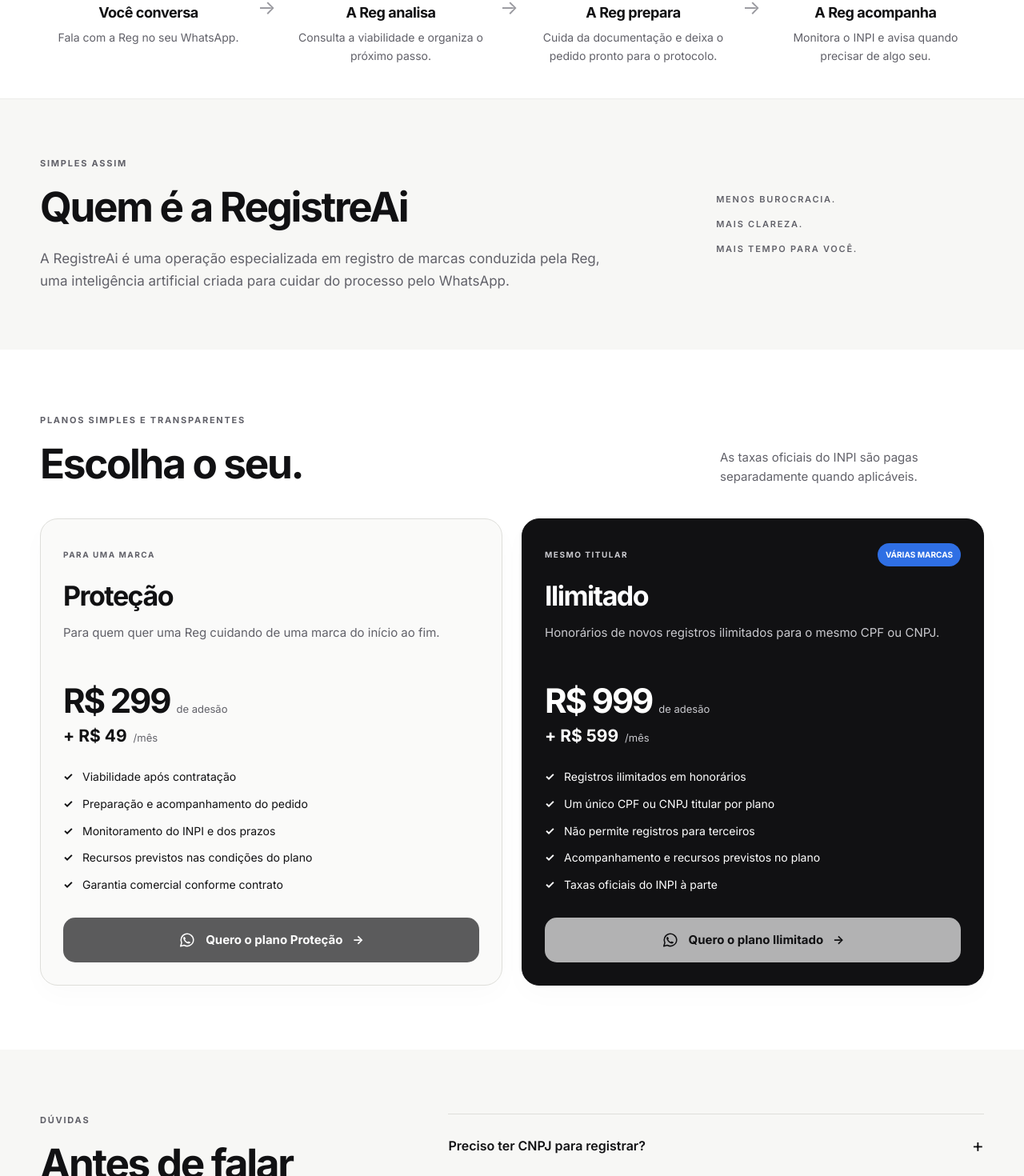
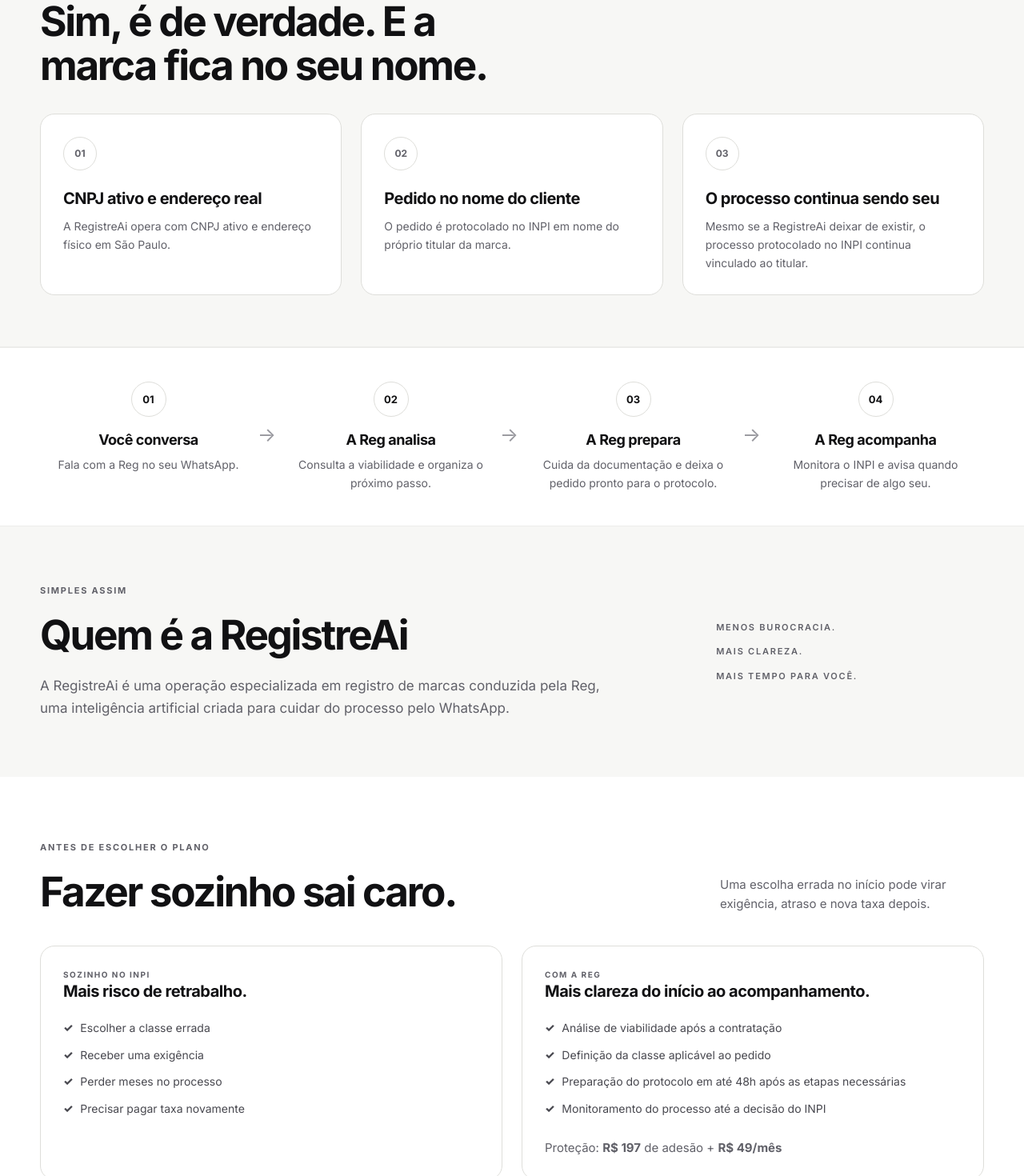
Before and after one commit to Davilys/RegistreAi-novo, a React (Vite) app: page / in a window 1280 px wide. Shown: the part 930-2400 px from the top of the page at 80% size. Built offline with nearby package versions, Linux system fonts and the light colour scheme; the HTML template or start-up script is replaced by a standard one.

Commit message:
feat: atualizar preços FAQ e adicionar seções de confiança

```diff
--- a/src/index.css
+++ b/src/index.css
@@ -211,3 +211,25 @@ section[tabindex="-1"]:focus { outline: none; }
 @media (prefers-reduced-motion: reduce) {
   *, *::before, *::after { scroll-behavior: auto !important; animation: none !important; transition: none !important; }
 }
+
+
+/* New content sections reuse the current typography, palette, radii and spacing system. */
+.trust-band { padding-block: 64px; background: var(--surface); border-bottom: 1px solid #ececea; }
+.trust-heading { max-width: 760px; margin-bottom: 32px; }
+.trust-heading h2, .comparison-section h2 { margin: 0; font-size: clamp(36px, 4vw, 54px); line-height: 1.08; letter-spacing: -.045em; text-wrap: balance; }
+.trust-grid, .comparison-grid { display: grid; grid-template-columns: repeat(3, minmax(0, 1fr)); gap: 24px; }
+.trust-card, .comparison-card { min-width: 0; padding: 28px; border: 1px solid var(--line); border-radius: 18px; background: #fff; }
+.trust-index { display: grid; place-items: center; width: 42px; height: 42px; margin-bottom: 22px; border: 1px solid var(--line); border-radius: 50%; font-size: 12px; font-weight: 700; color: var(--muted); }
+.trust-card h3, .comparison-card h3 { margin: 0 0 10px; font-size: 20px; line-height: 1.3; letter-spacing: -.025em; }
+.trust-card p { margin: 0; color: var(--muted); font-size: 14px; line-height: 1.65; }
+.comparison-grid { grid-template-columns: repeat(2, minmax(0, 1fr)); margin-top: 40px; }
+.comparison-card { display: flex; flex-direction: column; }
+.comparison-card ul { margin: 12px 0 0; padding: 0; list-style: none; display: grid; gap: 12px; color: #48484f; font-size: 14px; line-height: 1.55; }
+.comparison-card li::before { content: "✓"; margin-right: 9px; font-weight: 800; }
+.comparison-price { margin: auto 0 0; padding-top: 26px; color: var(--muted); font-size: 15px; line-height: 1.55; }
+@media (max-width: 767px) {
+  .trust-band { padding-block: 56px; }
+  .trust-grid, .comparison-grid { grid-template-columns: minmax(0, 1fr); }
+  .trust-card, .comparison-card { padding: 24px 20px; }
+  .comparison-grid { margin-top: 30px; }
+}
--- a/src/pages/LandingV2.tsx
+++ b/src/pages/LandingV2.tsx
@@ -12,10 +12,12 @@ const steps = [
   ["04", "A Reg acompanha", "Monitora o INPI e avisa quando precisar de algo seu."],
 ];
 const faqs = [
-  ["Preciso ter CNPJ para registrar?", "Não. O registro pode ser feito em CPF ou CNPJ, conforme o titular escolhido para a marca."],
-  ["As taxas do INPI estão inclusas?", "Não. As taxas oficiais do INPI são separadas dos honorários da RegistreAi e são apresentadas quando aplicáveis."],
-  ["O Plano Ilimitado pode ser usado para outras pessoas?", "Não. Ele fica vinculado a um único CPF ou CNPJ titular e não pode ser usado para pedidos em nome de terceiros."],
-  ["A Reg garante que o INPI vai aprovar?", "Não. A decisão final é do INPI. A Reg faz análise de viabilidade, prepara o processo, acompanha e executa as etapas previstas no plano."],
+  ["É golpe?", "CNPJ ativo, endereço real e a marca fica no seu nome no INPI. Se a RegistreAi deixar de existir, o processo continua sendo seu."],
+  ["A IA erra?", "A Reg faz a análise e os pontos críticos são revisados. Ela nunca promete resultado: quem decide é o INPI."],
+  ["E se o INPI negar?", "Antes do protocolo, a Reg faz a busca de viabilidade e apresenta o cenário para você decidir com informação."],
+  ["Preciso ter CNPJ?", "Não. Você pode registrar em CPF ou CNPJ, conforme o titular da marca."],
+  ["Posso cancelar quando quiser?", "Sim. Sem multa e sem fidelidade. O processo já protocolado no INPI continua sendo seu."],
+  ["Quanto tempo demora?", "O protocolo é preparado em até 48h após as etapas necessárias. A decisão do INPI leva meses e a Reg acompanha cada etapa."],
 ];
 
 function WhatsAppIcon() {
@@ -99,6 +101,20 @@ export default function LandingV2() {
         </div>
       </section>
 
+      <section className="trust-band" aria-labelledby="trust-title">
+        <div className="wrap">
+          <div className="trust-heading">
+            <p className="eyebrow">TRANSPARÊNCIA</p>
+            <h2 id="trust-title">Sim, é de verdade. E a marca fica no seu nome.</h2>
+          </div>
+          <div className="trust-grid">
+            <article className="trust-card"><span className="trust-index">01</span><h3>CNPJ ativo e endereço real</h3><p>A RegistreAi opera com CNPJ ativo e endereço físico em São Paulo.</p></article>
+            <article className="trust-card"><span className="trust-index">02</span><h3>Pedido no nome do cliente</h3><p>O pedido é protocolado no INPI em nome do próprio titular da marca.</p></article>
+            <article className="trust-card"><span className="trust-index">03</span><h3>O processo continua sendo seu</h3><p>Mesmo se a RegistreAi deixar de existir, o processo protocolado no INPI continua vinculado ao titular.</p></article>
+          </div>
+        </div>
+      </section>
+
       <section id="como-funciona" tabIndex={-1} className="steps-band" aria-label="Como funciona">
         <div className="wrap steps-grid">
           {steps.map(([number, title, text]) => <article className="step-card" key={number}><div className="step-number">{number}</div><h3>{title}</h3><p>{text}</p></article>)}
@@ -111,23 +127,53 @@ export default function LandingV2() {
         </div>
       </section>
 
+      <section className="section wrap comparison-section" aria-labelledby="comparison-title">
+        <div className="section-heading">
+          <div><p className="eyebrow">ANTES DE ESCOLHER O PLANO</p><h2 id="comparison-title">Fazer sozinho sai caro.</h2></div>
+          <p>Uma escolha errada no início pode virar exigência, atraso e nova taxa depois.</p>
+        </div>
+        <div className="comparison-grid">
+          <article className="comparison-card">
+            <p className="plan-kicker">SOZINHO NO INPI</p>
+            <h3>Mais risco de retrabalho.</h3>
+            <ul>
+              <li>Escolher a classe errada</li>
+              <li>Receber uma exigência</li>
+              <li>Perder meses no processo</li>
+              <li>Precisar pagar taxa novamente</li>
+            </ul>
+          </article>
+          <article className="comparison-card">
+            <p className="plan-kicker">COM A REG</p>
+            <h3>Mais clareza do início ao acompanhamento.</h3>
+            <ul>
+              <li>Análise de viabilidade após a contratação</li>
+              <li>Definição da classe aplicável ao pedido</li>
+              <li>Preparação do protocolo em até 48h após as etapas necessárias</li>
+              <li>Monitoramento do processo até a decisão do INPI</li>
+            </ul>
+            <p className="comparison-price">Proteção: <strong>R$ 197</strong> de adesão + <strong>R$ 49/mês</strong></p>
+          </article>
+        </div>
+      </section>
+
       <section id="planos" tabIndex={-1} className="section wrap plans-section">
         <div className="section-heading"><div><p className="eyebrow">PLANOS SIMPLES E TRANSPARENTES</p><h2>Escolha o seu.</h2></div><p>As taxas oficiais do INPI são pagas separadamente quando aplicáveis.</p></div>
         <div className="plans-grid">
           <article className="plan-card">
-            <div className="plan-heading"><p className="plan-kicker">PARA UMA MARCA</p></div>
+            <div className="plan-heading"><p className="plan-kicker">PARA UMA MARCA</p><span className="plan-badge">MAIS POPULAR</span></div>
             <h3>Proteção</h3>
             <p className="plan-description">Para quem quer uma Reg cuidando de uma marca do início ao fim.</p>
-            <div className="price"><div className="price-setup"><strong>R$ 299</strong><span>de adesão</span></div><div className="price-monthly"><strong>+ R$ 49</strong><span>/mês</span></div></div>
-            <ul><li>Viabilidade após contratação</li><li>Preparação e acompanhamento do pedido</li><li>Monitoramento do INPI e dos prazos</li><li>Recursos previstos nas condições do plano</li><li>Garantia comercial conforme contrato</li></ul>
+            <div className="price"><div className="price-setup"><strong>R$ 197</strong><span>de adesão</span></div><div className="price-monthly"><strong>+ R$ 49</strong><span>/mês</span></div></div>
+            <ul><li>1 marca, do início ao fim</li><li>Sem fidelidade</li><li>Busca de viabilidade após contratação/pagamento</li><li>Preparação do protocolo</li><li>Monitoramento do INPI e dos prazos</li></ul>
             <WhatsAppButton label="Quero o plano Proteção" />
           </article>
           <article className="plan-card featured">
             <div className="plan-heading"><p className="plan-kicker">MESMO TITULAR</p><span className="plan-badge">VÁRIAS MARCAS</span></div>
             <h3>Ilimitado</h3>
             <p className="plan-description">Honorários de novos registros ilimitados para o mesmo CPF ou CNPJ.</p>
-            <div className="price"><div className="price-setup"><strong>R$ 999</strong><span>de adesão</span></div><div className="price-monthly"><strong>+ R$ 599</strong><span>/mês</span></div></div>
-            <ul><li>Registros ilimitados em honorários</li><li>Um único CPF ou CNPJ titular por plano</li><li>Não permite registros para terceiros</li><li>Acompanhamento e recursos previstos no plano</li><li>Taxas oficiais do INPI à parte</li></ul>
+            <div className="price"><div className="price-setup"><strong>R$ 497</strong><span>de adesão</span></div><div className="price-monthly"><strong>+ R$ 599</strong><span>/mês</span></div></div>
+            <ul><li>Registros ilimitados em honorários</li><li>Mesmo CPF ou CNPJ titular</li><li>Sem carência — cancele quando quiser</li><li>Não permite registros para terceiros</li><li>Taxas oficiais do INPI à parte</li></ul>
             <WhatsAppButton label="Quero o plano Ilimitado" />
           </article>
         </div>
```
Also changed, not shown: 2 other files (tests, documents, lock files or other folders).
